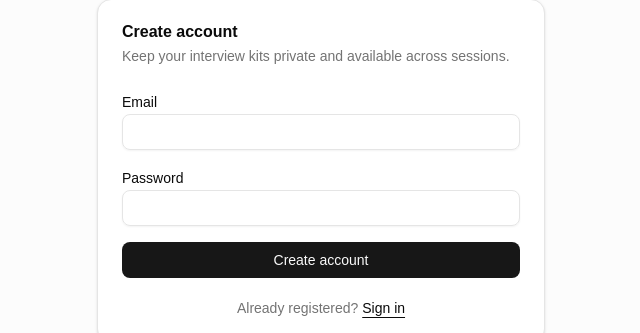
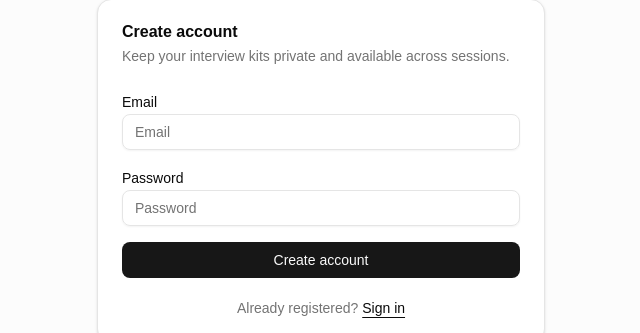
Before and after one commit to nandymandy1/interview-prep-web, a Next.js app: page /register in a window 1280 px wide. Shown: the part 267-600 px from the top of the page, without its empty margins (319-959 px from the left). Built offline with nearby package versions, Linux system fonts and the light colour scheme; no server answers.

Commit message:
feat: add input placeholders, enforce required fields in auth forms, and refactor auth store state management

```diff
--- a/src/components/auth/login-form.tsx
+++ b/src/components/auth/login-form.tsx
@@ -48,6 +48,7 @@ const LoginForm: FC = () => {
               id="email"
               type="email"
               value={email}
+              placeholder='Email'
               autoComplete="email"
               onChange={(event) => setEmail(event.target.value)}
             />
@@ -59,6 +60,7 @@ const LoginForm: FC = () => {
               id="password"
               type="password"
               value={password}
+              placeholder='Password'
               autoComplete="current-password"
               onChange={(event) => setPassword(event.target.value)}
             />
--- a/src/components/auth/register-form.tsx
+++ b/src/components/auth/register-form.tsx
@@ -46,23 +46,25 @@ const RegisterForm: FC = () => {
           <div className="space-y-2">
             <Label htmlFor="email">Email</Label>
             <Input
+              required
               id="email"
               type="email"
+              value={email}
+              placeholder='Email'
               autoComplete="email"
-              required
-              value={email}
               onChange={(event) => setEmail(event.target.value)}
             />
           </div>
           <div className="space-y-2">
             <Label htmlFor="password">Password</Label>
             <Input
+              required
               id="password"
+              minLength={8}
               type="password"
+              value={password}
+              placeholder='Password'
               autoComplete="new-password"
-              minLength={8}
-              required
-              value={password}
               onChange={(event) => setPassword(event.target.value)}
             />
           </div>
--- a/src/stores/auth/auth.store.ts
+++ b/src/stores/auth/auth.store.ts
@@ -2,17 +2,17 @@ import { create } from 'zustand';
 import type { AuthStatus, PublicUser } from '@/types/auth/auth.type';
 
 type AuthState = {
+  status: AuthStatus;
   user: PublicUser | null;
-  status: AuthStatus;
+  clearUser: () => void;
   setUser: (user: PublicUser) => void;
-  clearUser: () => void;
   setStatus: (status: AuthStatus) => void;
 };
 
 export const useAuthStore = create<AuthState>((set) => ({
   user: null,
   status: 'idle',
+  setStatus: (status) => set({ status }),
   setUser: (user) => set({ user, status: 'authenticated' }),
   clearUser: () => set({ user: null, status: 'unauthenticated' }),
-  setStatus: (status) => set({ status }),
 }));
```
Also changed, not shown: 1 other file (tests, documents, lock files or other folders).
